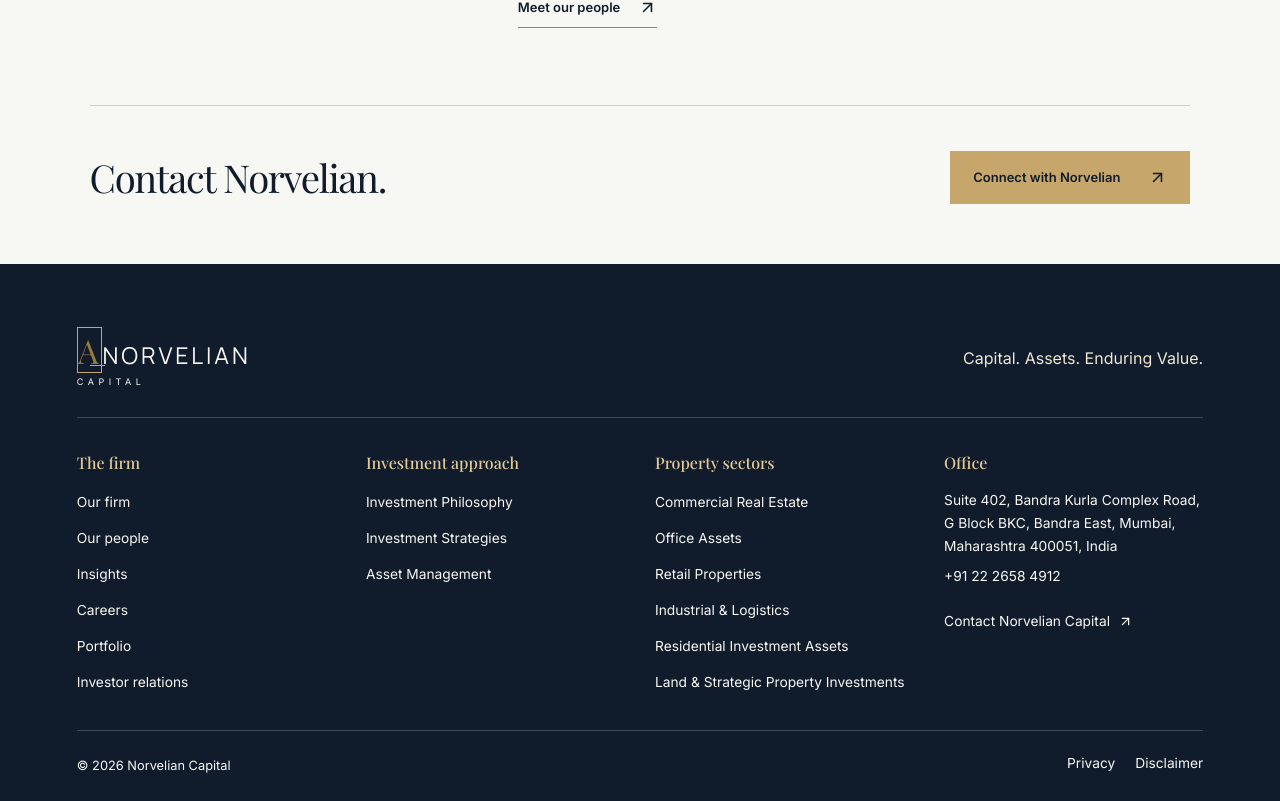
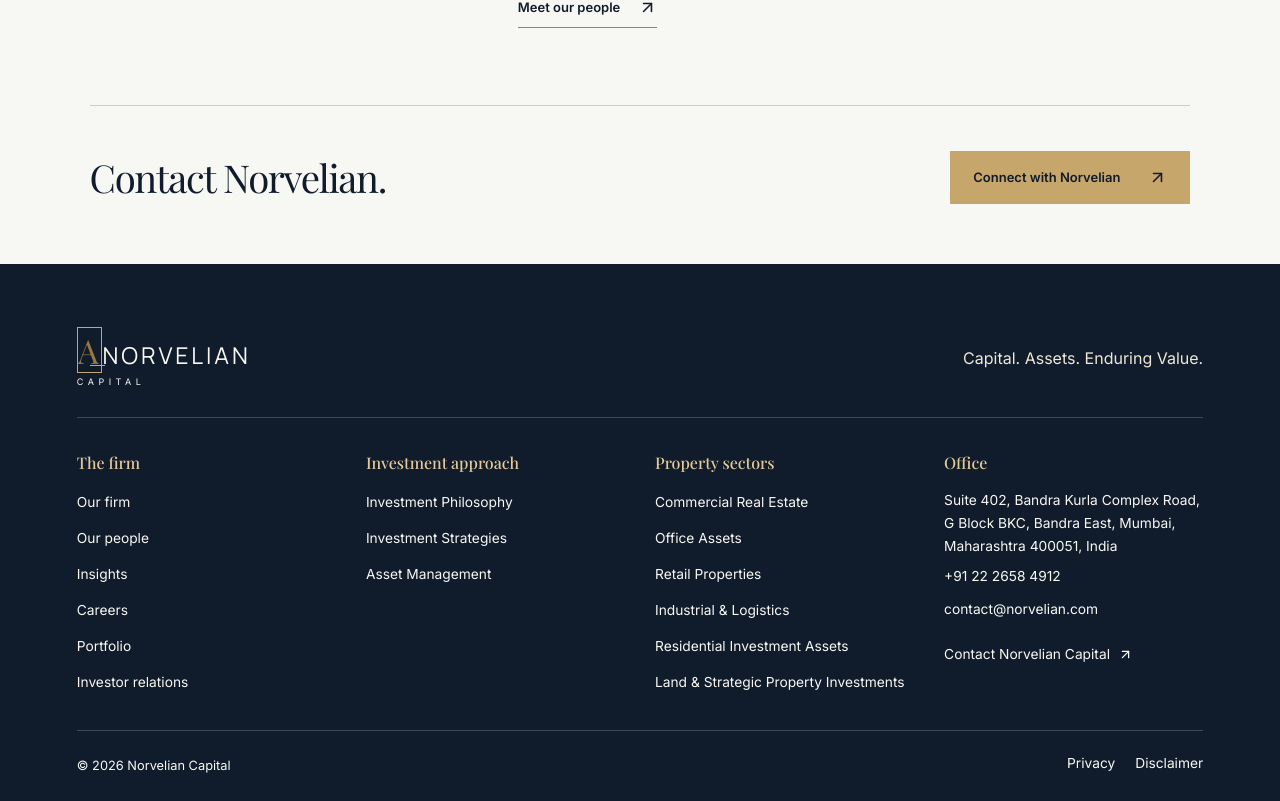
Before and after one commit to exegesisbusiness/avenor, a React (Vite) app: page / in a window 1280 px wide. Shown: the part 1945-2746 px from the top of the page. Built offline with nearby package versions, Linux system fonts and the light colour scheme.

Commit message:
Add direct email contact for Norvelian Capital

```diff
--- a/src/config.json
+++ b/src/config.json
@@ -6,7 +6,7 @@
   "industry": "Real Estate Investment & Asset Management",
   "hero": "Capital. Assets.\nEnduring Value.",
   "intro": "Strategic real estate investments focused on asset ownership, disciplined capital allocation and long-term value creation.",
-  "email": "",
+  "email": "contact@norvelian.com",
   "phone": "+91 22 2658 4912",
   "address": "Suite 402, Bandra Kurla Complex Road, G Block BKC, Bandra East, Mumbai, Maharashtra 400051, India",
   "cin": "",
```
Also changed, not shown: src/ContactV15.tsx (+2 -2 lines).
